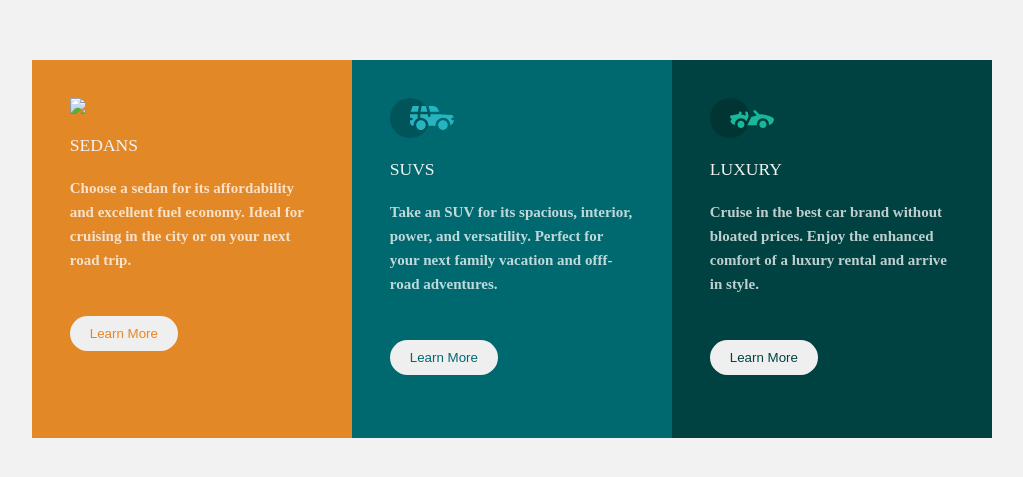
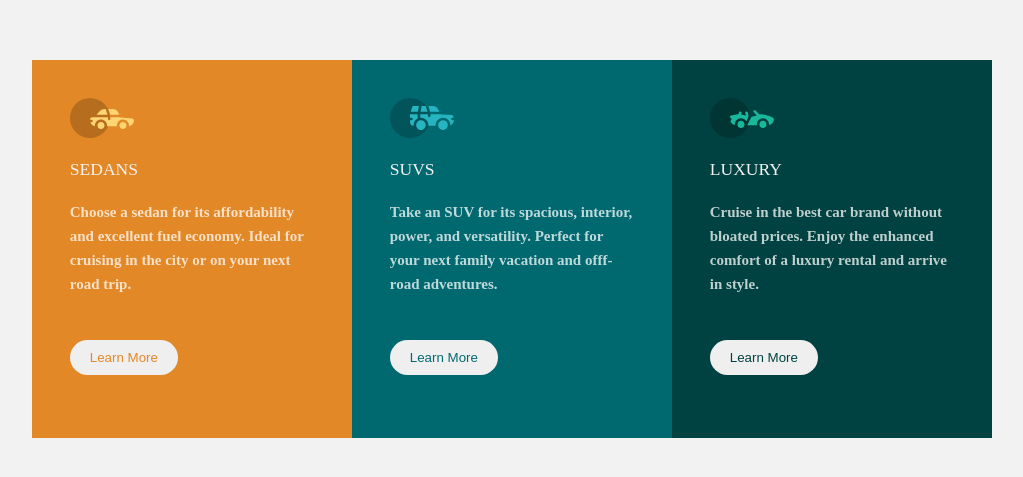
Before and after one commit to Lateefah-Ibr/zuri-flex-box-assignment, a plain HTML site: page index.html in a window 1280 px wide. Shown: the part 151-628 px from the top of the page, without its empty margins (128-1151 px from the left). Drawn offline with Linux system fonts and the light colour scheme.

Commit message:
Update index.html

```diff
--- a/index.html
+++ b/index.html
@@ -11,7 +11,7 @@
 <body>
     <main>
         <div class="left-content">
-            <img src="Icon/Image/icon-sedan.svg">
+            <img src="Icon/Image/icon-sedans.svg">
             <br><br>
             <h3>SEDANS</h3>
             <p>Choose a sedan for its affordability and excellent fuel economy. Ideal for cruising in the city or on your next road trip.</p>
```
